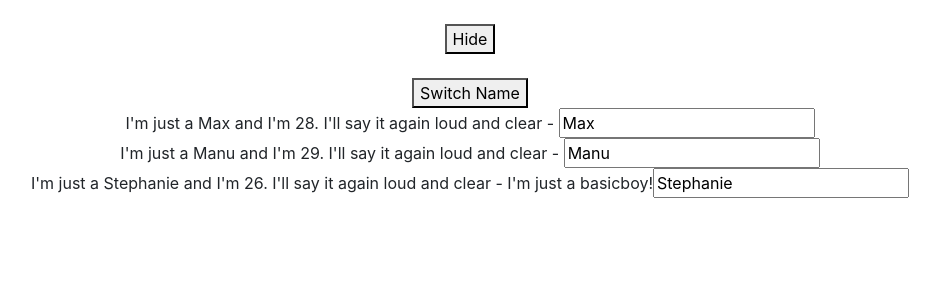
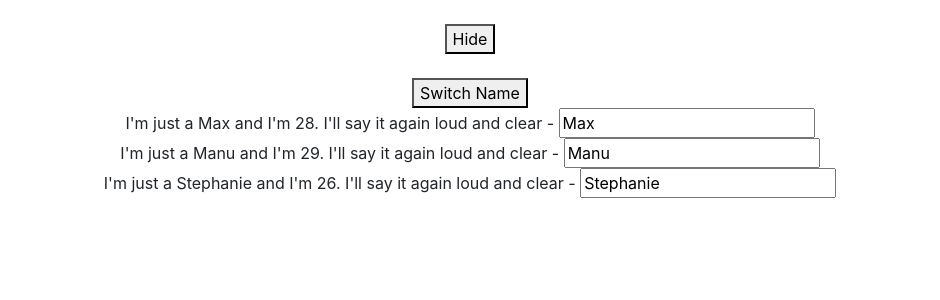
Before and after one commit to DevByJulian/react-complete-guide-4, a React (Create React App) app: page / in a window 1280 px wide. Shown: the top 300 px of the page, without its empty margins (170-1110 px from the left). Built offline with nearby package versions, Linux system fonts and the light colour scheme.

Commit message:
Outputting Lists

```diff
--- a/src/App.js
+++ b/src/App.js
@@ -56,22 +56,9 @@
           <button onClick={() => this.switchNameHandler("Whatever!")}>
             Switch Name
           </button>
-          <Person
-            name={this.state.persons[0].name}
-            age={this.state.persons[0].age}
-            change={this.changeNameHandler}
-          />
-          <Person
-            name={this.state.persons[1].name}
-            age={this.state.persons[1].age}
-          />
-          <Person
-            click={this.switchNameHandler.bind(this, "Maggie!")}
-            name={this.state.persons[2].name}
-            age={this.state.persons[2].age}
-          >
-            I'm just a basicboy!
-          </Person>
+          {this.state.persons.map(person => {
+            return <Person name={person.name} age={person.age} />
+          })}
         </div>
       )
     }
```
